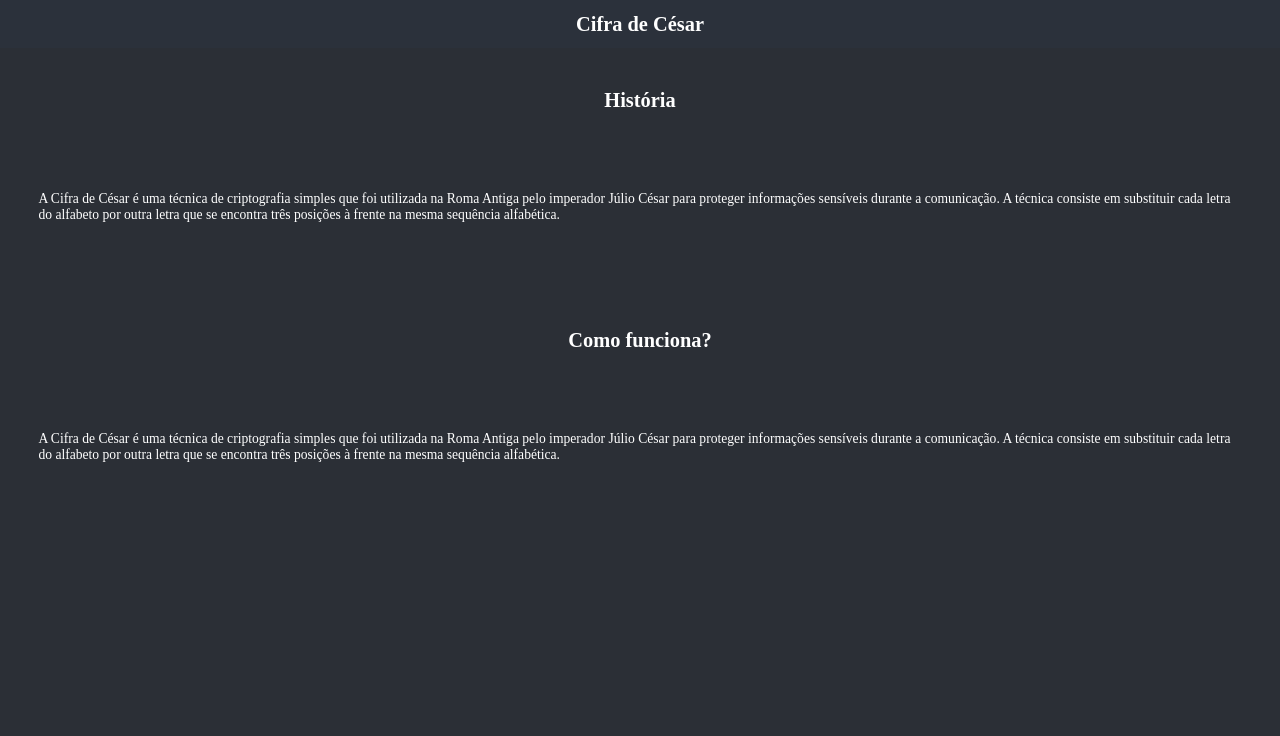
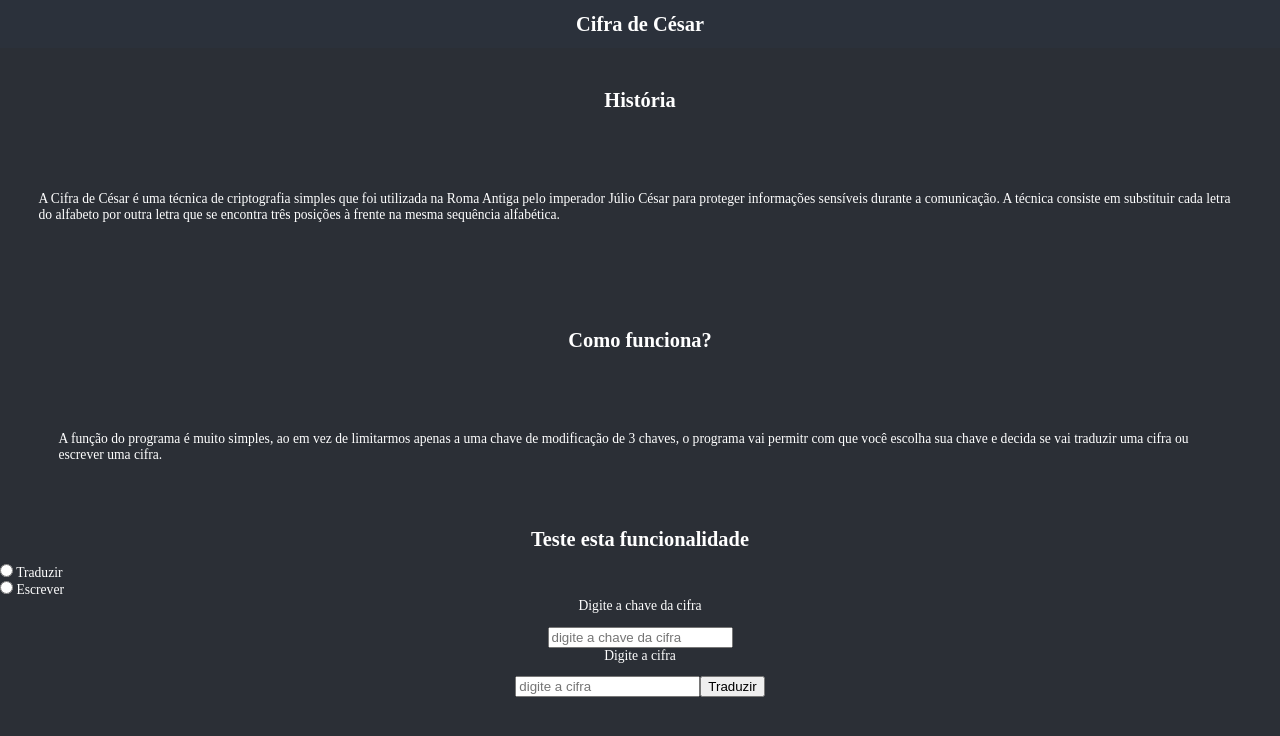
Before and after one commit to MateusVGomes/Cipher-Of-Caesar-Full-Project, a plain HTML site: page index.html in a window 1280 px wide. Drawn offline with Linux system fonts and the light colour scheme.

Commit message:
Caputras de valores em JS e inputs

```diff
--- a/index.html
+++ b/index.html
@@ -6,6 +6,7 @@
     <meta http-equiv="X-UA-Compatible" content="IE=edge">
     <meta name="viewport" content="width=device-width, initial-scale=1.0">
     <link rel="stylesheet" href="styles.css">
+    <script src="script.js" defer></script>
     <title>Document</title>
 </head>
 
@@ -33,22 +34,60 @@
         </section>
 
         <section class="sectionText">
-           <div class="title">
+            <div class="title">
                 <h2>Como funciona?</h2>
-           </div>
-           <div class=text>
-            <p> A Cifra de César é uma técnica de criptografia simples que foi utilizada na Roma Antiga pelo
-                imperador Júlio César para proteger informações sensíveis durante a comunicação. A técnica consiste
-                em substituir cada letra do alfabeto por outra letra que se encontra três posições à frente na mesma
-                sequência alfabética.</p>
-        </div>
+            </div>
+            <div class=text>
+                <p> A função do programa é muito simples, ao em vez de limitarmos apenas a uma chave de modificação de 3
+                    chaves, o programa vai permitr com que você
+                    escolha sua chave e decida se vai traduzir uma cifra ou escrever uma cifra.
+                </p>
+            </div>
 
         </section>
 
         <section class="execution">
+            <div class="title">
+                <h2>Teste esta funcionalidade</h2>
+            </div>
+            <div class="labels">
+                <label for="" class="radioLabel">
 
+                    <input type="radio" name="sentenca" id="traduzirCifra" value="traduzir">
 
+                    Traduzir
 
+                </label>
+
+                <label for="" class="radiosLabel">
+
+                    <input type="radio" name="sentenca" id="escreverCifra" value="escrever">
+
+                    Escrever
+
+                </label>
+            </div>
+
+            <div class="title">
+                <label for="">Digite a chave da cifra</label>
+
+            </div>
+            <div class="text">
+                <input type="number" placeholder="digite a chave da cifra" id="chave">
+
+            </div>
+
+            <div class="title">
+
+                <label for="">Digite a cifra</label>
+
+            </div>
+
+            <div class="text">
+
+                <input type="number" placeholder="digite a cifra" id="cifra">
+                <button type="submit">Traduzir</button>
+            </div>
         </section>
 
     </main>
--- a/script.js
+++ b/script.js
@@ -0,0 +1,48 @@
+
+const traduzirRadio = document.getElementById("traduzirCifra");
+
+const escreverRadio = document.getElementById("escreverCifra")
+
+const chaveInput = document.getElementById('chave');
+
+traduzirRadio.addEventListener('change', function () {
+
+    var sentenca;
+
+    if (traduzirRadio.checked == true) {
+
+        sentenca = 'traduiz';
+
+        alert(sentenca);
+
+    }
+
+    else if (escreverRadio.checked == true) {
+
+        sentenca = 'escrever';
+
+        alert(sentenca);
+
+    }
+
+});
+
+escreverRadio.addEventListener('change', function () {
+
+    var sentenca;
+
+    if (escreverRadio.checked == true) {
+
+        sentenca = 'escrever';
+
+        alert(sentenca);
+
+    }
+
+});
+
+chaveInput.addEventListener('change', function () {
+
+    const chave=chaveInput.value;
+
+});
--- a/styles.css
+++ b/styles.css
@@ -31,12 +31,22 @@ body {
 }
 
 .text{
+    display: flex;
     margin-left: 3%;
     margin-right: 3%;
     grid-row: 2 / 3;
+    align-items: center;
+    justify-content: center;
 }
 
 .title {
+    display:flex;
     grid-row: 1 / 2;
     margin-bottom: 1%; /* reduzindo o espaçamento inferior do título */
+    align-items: center;
+    justify-content: center;
 }
+.labels{
+  display: grid;
+
+}
```
